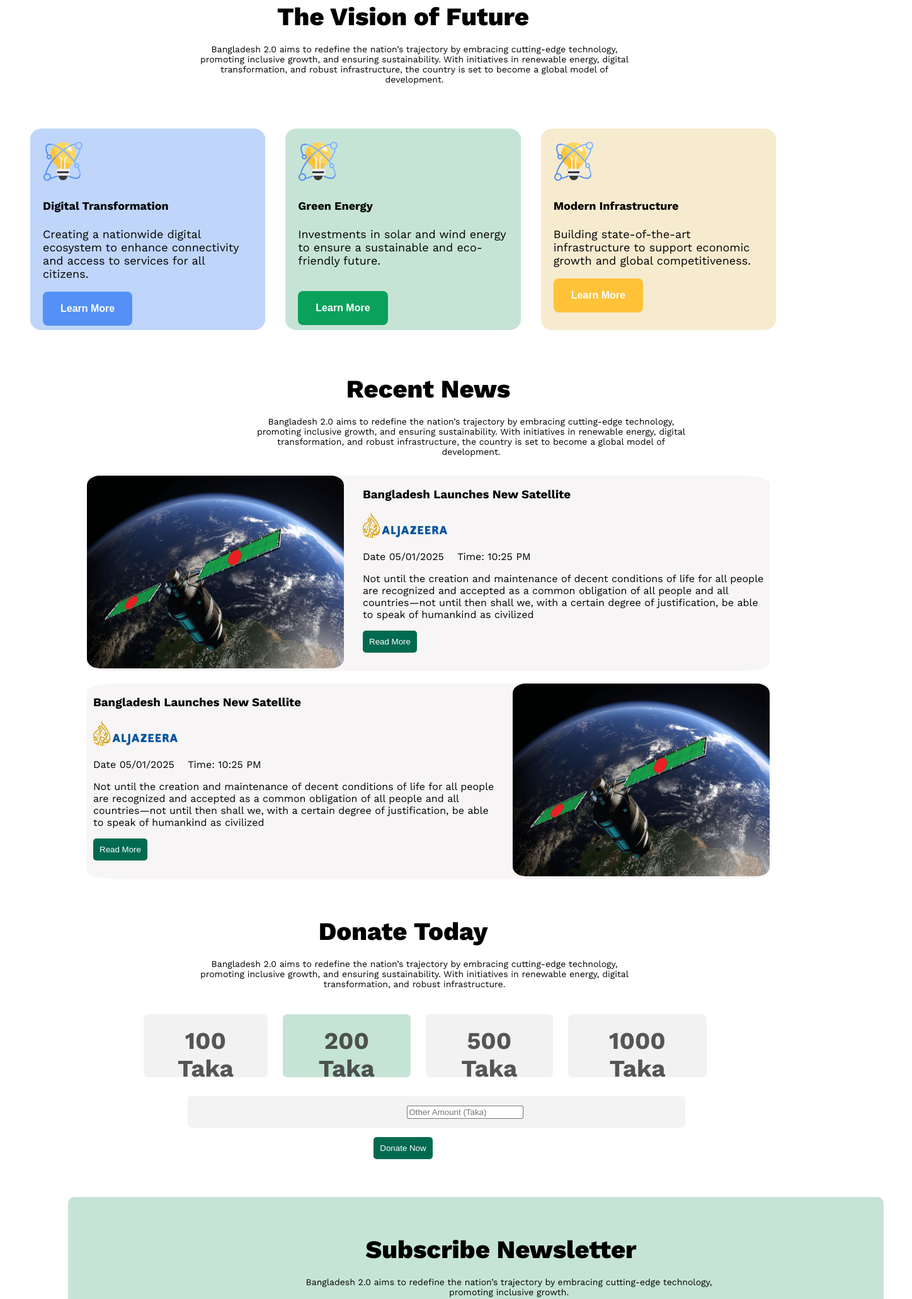
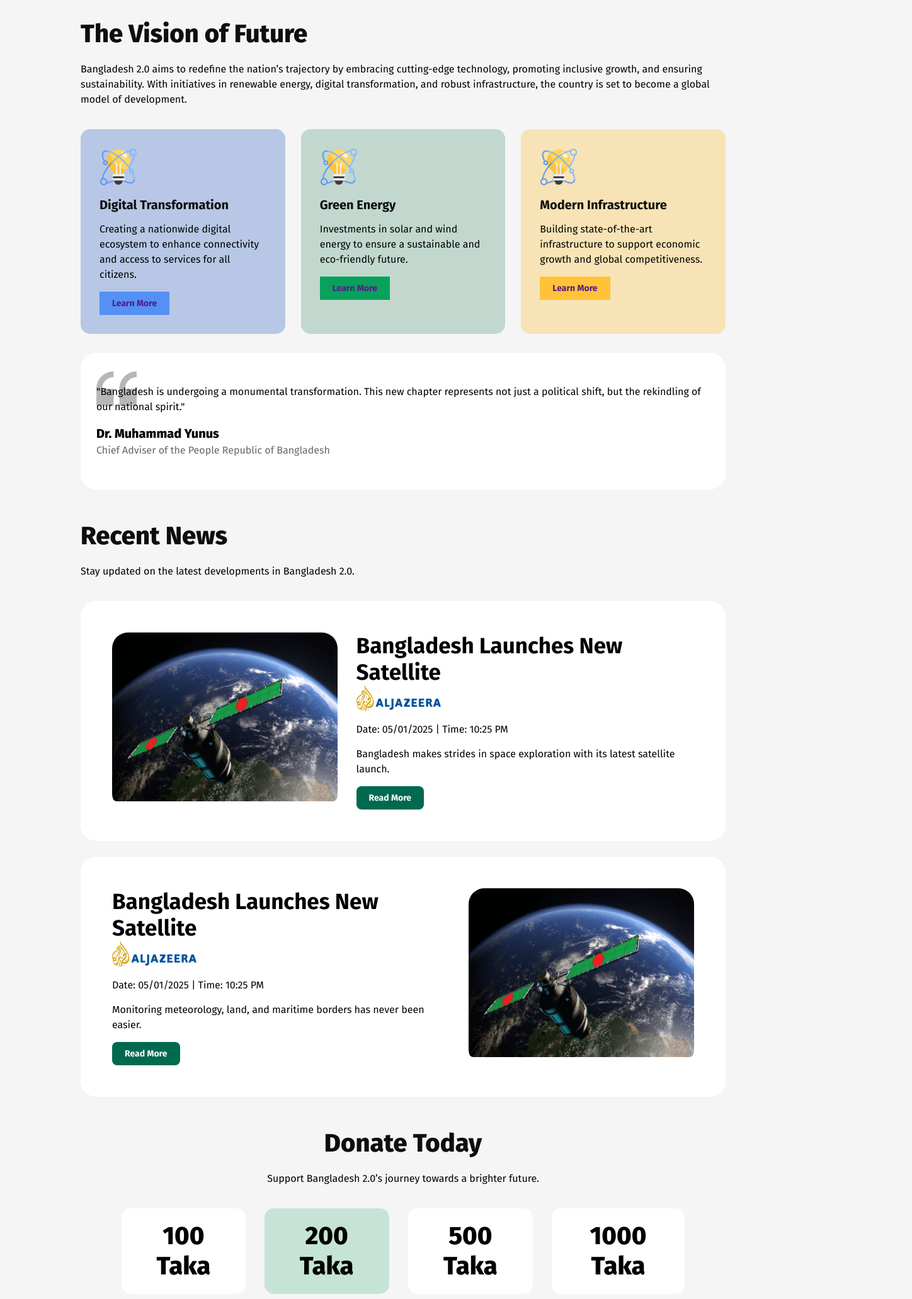
Before and after one commit to zinniaakter1/B11A1--assignment-1, a plain HTML site: page index.html in a window 1280 px wide. Shown: the part 685-2747 px from the top of the page at 63% size, 1448 px wide, since content can reach past the window. Drawn offline with nearby package versions, Linux system fonts and the light colour scheme.

Commit message:
added final styles

```diff
--- a/index.html
+++ b/index.html
@@ -1,139 +1,131 @@
 <!DOCTYPE html>
 <html lang="en">
-<head >
+<head>
     <meta charset="UTF-8">
     <meta name="viewport" content="width=device-width, initial-scale=1.0">
     <title>New Bangladesh</title>
-    <link rel="preconnect" href="https://fonts.googleapis.com">
-<link rel="preconnect" href="https://fonts.gstatic.com" crossorigin>
-<link href="https://fonts.googleapis.com/css2?family=Fira+Sans:ital,wght@0,100;0,200;0,300;0,400;0,500;0,600;0,700;0,800;0,900;1,100;1,200;1,300;1,400;1,500;1,600;1,700;1,800;1,900&family=Open+Sans:ital,wght@0,300..800;1,300..800&family=Work+Sans:ital,wght@0,100..900;1,100..900&display=swap" rel="stylesheet">
     <link rel="stylesheet" href="styles/style.css">
 </head>
-<body class="first">
-    <header class="fira-sans-static">
-        <div class="banner">
-            <div class="banner-content">
-                <h4 class="sub-title">Bangladesh 2.0</h4>
-                <h1 class="banner-title">Idea , innovation ,
-                    vision and challenges in New Bangladesh.</h1>
-             <button class="btn">Explore New Bangladesh</button>
-
-
+<body>
+    <header>
+        <nav>
+            <div class="container">
+                <a href="" class="logo">Bangladesh 2.0</a>
+                <a href="" class="btn-sign-in">Sign in</a>
             </div>
-            <div class="banner-image">
-                <img class="banner-pro-pic" src="assets/hero.png" alt="">
+        </nav>
+        <section id="hero">
+            <div class="container">
+                <div class="hero-content">
+                    <h2 class="subtitle">Bangladesh 2.0</h2>
+                    <h1 class="title">Idea, innovation, vision, and challenges in New Bangladesh.</h1>
+                    <button class="explore">Explore New Bangladesh</button>
+                </div>
+                <div class="hero-img">
+                    <img src="assets/hero.png" alt="Hero Image">
+                </div>
             </div>
-        </div>
-        <section class="vision">
-            <h3 class="section-title">The Vision of Future</h3>
-            <p class="section-description">Bangladesh 2.0 aims to redefine the nation’s trajectory by embracing cutting-edge technology, promoting inclusive growth, and ensuring sustainability. With initiatives in renewable energy, digital transformation, and robust infrastructure, the country is set to become a global model of development.</p>
-
-           <div class="model-container">
-            <div class="development-model1">
-                <img src="assets/card-icon.png" alt="">
-                <h4 class="model-title">Digital Transformation</h4>
-                <p class="model-description">Creating a nationwide digital ecosystem to enhance connectivity and access to services for all citizens.</p>
-                <button class="btn-1">Learn More</button>
+        </section>
+    </header>
+    <main>
+        <section id="vision">
+            <div class="container">
+                <h3 class="section-title">The Vision of Future</h3>
+                <p class="section-description">Bangladesh 2.0 aims to redefine the nation’s trajectory by embracing cutting-edge technology, promoting inclusive growth, and ensuring sustainability. With initiatives in renewable energy, digital transformation, and robust infrastructure, the country is set to become a global model of development.</p>
+                <div class="vision-boxes">
+                    <div class="box-item">
+                        <img src="assets/card-icon.png" alt="Digital Transformation">
+                        <h4 class="box-item-heading">Digital Transformation</h4>
+                        <p>Creating a nationwide digital ecosystem to enhance connectivity and access to services for all citizens.</p>
+                        <a href="" class="btn">Learn More</a>
+                    </div>
+                    <div class="box-item">
+                        <img src="assets/card-icon.png" alt="Green Energy">
+                        <h4 class="box-item-heading">Green Energy</h4>
+                        <p>Investments in solar and wind energy to ensure a sustainable and eco-friendly future.</p>
+                        <a href="" class="btn">Learn More</a>
+                    </div>
+                    <div class="box-item">
+                        <img src="assets/card-icon.png" alt="Modern Infrastructure">
+                        <h4 class="box-item-heading">Modern Infrastructure</h4>
+                        <p>Building state-of-the-art infrastructure to support economic growth and global competitiveness.</p>
+                        <a href="" class="btn">Learn More</a>
+                    </div>
+                </div>
+                <div class="quote-box">
+                    <p class="quote">"Bangladesh is undergoing a monumental transformation. This new chapter represents not just a political shift, but the rekindling of our national spirit."</p>
+                    <p class="quote-author">Dr. Muhammad Yunus</p>
+                    <p class="quote-designation">Chief Adviser of the People Republic of Bangladesh</p>
+                </div>
             </div>
-            <div class="development-model2">
-                <img src="assets/card-icon.png" alt="">
-                <h4 class="model-title">Green Energy</h4>
-                <p class="model-description">Investments in solar and wind energy to ensure a sustainable and eco-friendly future.</p>
-                <button class="btn-2">Learn More</button>
-            </div>
-            <div class="development-model3">
-                <img src="assets/card-icon.png" alt="">
-                <h4 class="model-title">Modern Infrastructure</h4>
-                <p class="model-description">Building state-of-the-art infrastructure to support economic growth and global competitiveness.</p>
-                <button class="btn-3">Learn More</button>
-            </div>
-           </div>
         </section>
-        <section class="recent-news">
-
+        <section id="recent-news">
             <div class="container">
                 <h3 class="section-title">Recent News</h3>
-                <p class="section-description">
-                    Bangladesh 2.0 aims to redefine the nation’s trajectory by embracing cutting-edge technology,
-                     promoting inclusive growth, and ensuring sustainability. With initiatives in renewable energy,
-                      digital transformation, and robust infrastructure, the country is set to become a global model of development.
-                </p>
-
+                <p class="section-description">Stay updated on the latest developments in Bangladesh 2.0.</p>
                 <div class="news-card">
-                    <div>
-                        <img  class="news-img"src="./Assets/satelite.png" alt="Satellite Image">
+                    <div class="news-img">
+                        <img src="assets/satelite.png" alt="Satellite Image">
                     </div>
                     <div class="news-content">
                         <h3 class="news-title">Bangladesh Launches New Satellite</h3>
                         <a href="" class="news-author">
-                            <img src="./Assets/al-jazeera.png" alt="">
+                            <img src="assets/al-jazeera.png" alt="Al Jazeera">
                         </a>
-                        <p class="news-date-time">Date 05/01/2025 &nbsp;&nbsp; Time: 10:25 PM</p>
-                        <p>Not until the creation and maintenance of decent conditions of life for all people are recognized and accepted as a common obligation of all people and all countries—not until then shall we,
-                            with a certain degree of justification, be able to speak of humankind as civilized</p>
-                            <button class="btn-primary">Read More</button>
+                        <p class="news-date-time">Date: 05/01/2025 | Time: 10:25 PM</p>
+                        <p>Bangladesh makes strides in space exploration with its latest satellite launch.</p>
+                        <a href="" class="btn btn-primary">Read More</a>
                     </div>
                 </div>
                 <div class="news-card">
                     <div class="news-content">
                         <h3 class="news-title">Bangladesh Launches New Satellite</h3>
                         <a href="" class="news-author">
-                            <img src="./Assets/al-jazeera.png" alt="">
+                            <img src="assets/al-jazeera.png" alt="Al Jazeera">
                         </a>
-                        <p class="news-date-time">Date 05/01/2025 &nbsp;&nbsp; Time: 10:25 PM</p>
-                        <p>Not until the creation and maintenance of decent conditions of life for all people are recognized and accepted as a common obligation of all people and all countries—not until then shall we,
-                            with a certain degree of justification, be able to speak of humankind as civilized</p>
-                            <button class="btn-primary">Read More</button>
+                        <p class="news-date-time">Date: 05/01/2025 | Time: 10:25 PM</p>
+                        <p>Monitoring meteorology, land, and maritime borders has never been easier.</p>
+                        <a href="" class="btn btn-primary">Read More</a>
                     </div>
-                    <div >
-                        <img class="news-img" src="./Assets/satelite.png" alt="">
+                    <div class="news-img">
+                        <img src="assets/satelite.png" alt="Satellite Image">
                     </div>
                 </div>
             </div>
         </section>
-
-        <section class="donate">
-            <div class="donate-container">
+        <section id="donate">
+            <div class="container">
                 <h3 class="section-title">Donate Today</h3>
-                <p class="section-description">
-                    Bangladesh 2.0 aims to redefine the nation’s trajectory by embracing cutting-edge technology, promoting inclusive growth, and ensuring sustainability. With initiatives in renewable energy, digital transformation, and robust infrastructure.
-                </p>
+                <p class="section-description">Support Bangladesh 2.0’s journey towards a brighter future.</p>
                 <div class="donation-boxes">
-                    <div class="donation-item">100 Taka</div>
-                    <div id="color" class="donation-item">200 Taka</div>
-                    <div class="donation-item">500 Taka</div>
-                    <div class="donation-item">1000 Taka</div>
+                    <span class="donation-item">100 Taka</span>
+                    <span class="donation-item">200 Taka</span>
+                    <span class="donation-item">500 Taka</span>
+                    <span class="donation-item">1000 Taka</span>
                 </div>
-                 <p class="txt-1"><input type="text" placeholder="Other Amount (Taka)"></p>
-                <button class="btn-primary">Donate Now</button>
+                <input type="text" placeholder="Other Amount">
+                <a href="" class="btn">Donate Now</a>
             </div>
         </section>
-        <section class="newsletter">
+        <section id="newsletter">
             <div class="container">
                 <h3 class="section-title">Subscribe Newsletter</h3>
-                <p class="section-description">
-                    Bangladesh 2.0 aims to redefine the nation’s trajectory by embracing cutting-edge technology, promoting inclusive growth.
-                </p>
-
+                <p class="section-description">Stay informed about Bangladesh 2.0 initiatives and progress.</p>
                 <div class="subscription">
-                   <p class="txt"> <input type="email" placeholder="Enter your email here"></p>
-                    <a href="">Subscribe</a>
+                    <input type="email" placeholder="Enter your email here">
+                    <a href="" class="btn">Subscribe</a>
                 </div>
                 <p class="sub-info">We promise not to spam you!</p>
             </div>
         </section>
-
-    </header>
-    <main>
-
     </main>
     <footer>
         <h3 class="section-title">Bangladesh 2.0</h3>
         <hr>
         <div class="social-icons">
-            <a href=""><img src="./Assets/facebook.png" alt="Facebook icon"></a>
-            <a href=""><img src="./Assets/instagram.png" alt="Instagram icon"></a>
-            <a href=""><img src="./Assets/x.png" alt="X icon"></a>
+            <a href=""><img src="assets/facebook.png" alt="Facebook"></a>
+            <a href=""><img src="assets/instagram.png" alt="Instagram"></a>
+            <a href=""><img src="assets/x.png" alt="Twitter"></a>
         </div>
     </footer>
 </body>
--- a/styles/style.css
+++ b/styles/style.css
@@ -1,276 +1,337 @@
- .fira-sans-static {
-  font-family: "Work Sans", serif;
-  font-optical-sizing: auto;
-  font-weight: <weight>;
-  font-style: normal;
+@import url('https://fonts.googleapis.com/css2?family=Fira+Sans:ital,wght@0,100;0,200;0,300;0,400;0,500;0,600;0,700;0,800;0,900&display=swap');
+
+* {
+    padding: 0;
+    margin: 0;
+    outline: 0;
+    border: 0;
+    box-sizing: border-box;
+}
+.explore {
+    width: 270px;
+    height: 56px;
+    background-color: #006A50;
+    border-radius: 8px;
+    color: #fff;
+    font-weight: bold;
+    display: inline-block;
+    text-align: center;
+    line-height: 56px;
+}
+nav {
+    padding: 30px 0;
+}
+html, body {
+    font-family: "Fira Sans", serif;
+    font-size: 10px;
+    background-color: var(--background-color);
+}
+p {
+    font-weight: 400;
+    line-height: 1.5;
+    font-size: 16px;
+}
+a {
+    text-decoration: none;
+}
+img {
+    width: 100%;
+    border-radius: 8px;
+}
+.btn {
+    display: inline-block;
+    padding: 10px 20px;
+    transition: all 300ms;
+    font-weight: bold;
+    font-size: 14px;
+}
+.btn-primary {
+    color: #fff;
+    background-color: var(--primary-color);
+    border-radius: 8px;
+    transition: all 300ms;
+}
+.btn:hover {
+    filter: brightness(80%);
+}
+.container {
+    width: 80vw;
+    max-width: 1140px;
+    margin: auto;
+}
+section {
+    margin-bottom: 50px;
+}
+.section-title {
+    font-weight: 800;
+    color: var(--text-color-dark);
+    font-size: 40px;
+    margin-bottom: 20px;
+}
+.section-description {
+    margin-bottom: 35px;
+}
+.box-item-heading {
+    font-weight: bold;
+    font-size: 20px;
+    color: var(--text-color-dark);
+    margin: 15px 0;
+}
+:root {
+    --primary-color: #006A50;
+    --secondary-color: #C6E4D6;
+    --background-color: #F5F5F5;
+    --text-color-dark: #0E0E0E;
+    --text-color-light: #fff;
+}
+nav .container {
+    display: flex;
+    justify-content: space-between;
+    align-items: center;
+}
+nav .logo {
+    font-size: 32px;
+    font-weight: 500;
+    color: var(--text-color-dark);
+}
+nav .btn-sign-in {
+    color: var(--primary-color);
+    font-weight: 500;
+    border: 1px solid var(--primary-color);
+    border-radius: 8px;
+    padding: 15px 30px;
+    transition: all 300ms;
+    font-size: 18px;
+}
+nav .btn-sign-in:hover {
+    background-color: var(--primary-color);
+    color: #fff;
 }
 
-.first{
-    padding: 40px;
-    background-color:white;
+/* Hero shuru  */
+#hero .container {
+    background-color: var(--secondary-color);
+    border-radius: 25px;
+    display: flex;
+    align-items: center;
+    padding: 80px 60px;
+    gap: 65px;
 }
-
-/* ...banner styles... */
-.banner{
-    font-family: "Fira Sans", serif;
+.hero-content {
+    width: 60%;
+}
+.hero-img {
+    width: 40%;
+}
+.hero-content .subtitle {
+    color: rgba(14, 14, 14, 0.5);
+    font-size: 25px;
+    margin-bottom: 25px;
+}
+.hero-content .title {
+    color: var(--text-color-dark);
+    font-size: 54px;
+    margin-bottom: 24px;
+}
+/* VISION BOX PURATA */
+.vision-boxes {
     display: flex;
-    width: 1200px;
-    height: 400px;
-    justify-content: space-between;
-    background-color: #C6E4D6;
-    padding: 100px;
-    border: 2px;
-    border-radius: 20px;
+    gap: 25px;
+    margin-bottom: 30px;
 }
-.btn{
-    background-color: #006A50;
-    padding: 20px 32px;
-    font-weight: bold;
-    color: white;
+.vision-boxes .box-item {
+    width: 100%;
+    padding: 30px;
+    border-radius: 15px;
+    transition: all 300ms;
+}
+.vision-boxes .box-item img {
+    width: 60px;
+    height: 60px;
+}
+.vision-boxes .box-item:first-child {
+    background-color: rgba(40, 95, 191, 0.3);
+}
+.vision-boxes .box-item:nth-child(2) {
+    background-color: rgba(76, 149, 115, 0.3);
+}
+.vision-boxes .box-item:last-child {
+    background-color: rgba(252, 187, 34, 0.3);
+}
+.vision-boxes .box-item:hover {
+    filter: drop-shadow(10px 10px 10px rgba(0, 0, 0, 0.5));
+}
+.vision-boxes .box-item p {
+    margin-bottom: 15px;
+}
+.box-item-btn {
+    color: #fff;
     border-radius: 8px;
-    border: none;
-    font-size: 18px 12px;
 }
-.banner-content{
-    max-width: 580px;
+.vision-boxes .box-item:first-child a {
+    background-color: #5490F5;
 }
-.sub-title{
-     color: dimgray;
-     font-size: 24px;
-     padding: 4px;
-     margin-bottom: 0;
+.vision-boxes .box-item:nth-child(2) a {
+    background-color: #09A15C;
 }
-.banner-title{
-    font-weight: bold;
-    font-size: 49px;
-    margin-bottom: 40px ;
-    margin-top: 0;
-
+.vision-boxes .box-item:last-child a {
+    background-color: #FFC239;
 }
-.banner-pro-pic{
-    width: 474px ;
+.quote-box {
+    background-image: url(../assets/quote-bg.png);
+    background-repeat: no-repeat;
+    padding: 50px 25px;
+    background-color: #fff;
+    background-position: 25px 25px;
+    border-radius: 25px;
 }
-
-/*... vision section design... */
-.section-title{
-    font-weight: bold;
-    font-size: 40px;
+.quote-box .quote {
+    margin-bottom: 15px;
 }
-.section-description{
-    font-size: 16;
-    margin: 0px;
+.quote-box .quote-author {
+    font-weight: 800;
+    font-size: 20px;
 }
-
-/* model1 styles */
-.model-container{
+.quote-box .quote-designation {
+    opacity: 0.6;
+}
+ /* EI JAYGA THEKE NEWS SHURU */
+.news-card {
     display: flex;
-    gap: 32px;
-    padding-top: 40px;
-    border: 2px;
-    border-radius: 20%;
-    font-size: 18px;
+    background-color: #fff;
+    padding: 50px;
+    border-radius: 25px;
+    gap: 30px;
+    margin-bottom: 25px;
 }
-.development-model1{
-    height: 280px;
-    width: 500px;
-    background-color: #bfd5fa;
-    padding: 20px;
-    border: 2px;
-    border-radius: 5%;
-
+.news-img {
+    width: 40%;
+    border-radius: 25px;
+    overflow: hidden;
 }
-.btn-1{
-    background-color: #5490F5;
-    color: white;
-    font-size: 16px;
-    padding: 18px 28px;
-    font-weight: bold;
-    border-radius: 8px;
-    border: none;
-    margin-bottom: 5px;
+.news-content {
+    width: 60%;
 }
-
-/* model2 styles */
-.development-model2{
-    height: 280px;
-    width: 500px;
-    background-color: #C6E4D6;
-    padding: 20px;
-    border: 2px;
-    border-radius: 5%;
-
+.news-content .news-title {
+    font-size: 35px;
 }
-.btn-2{
-    background-color: #09A15C;
-    color: white;
-    font-size: 16px;
-    padding: 18px 28px;
-    font-weight: bold;
-    border-radius: 8px;
-    border: none;
-    margin-top: 20px;
+.news-content img {
+    width: 25%;
+    display: inline-block;
+    margin-bottom: 15px;
 }
-/* model3 styles */
-.development-model3{
-    height: 280px;
-    width: 500px;
-    background-color: #F7EBCF;
-    padding: 20px;
-    border: 2px;
-    border-radius: 5%;
+.news-content p {
+    margin-bottom: 15px;
 }
-.btn-3{
-    background-color: #FFC239 ;
-    color: white;
-    font-size: 16px;
-    padding: 18px 28px;
-    font-weight: bold;
-    border-radius: 8px;
-    border: none;
-}
-
-
- /*... Recent news section styles... */
-.section{
-    margin-bottom: 50px;
- }
-.news-card{
-    display: flex;
-    margin-bottom: 20px;
-    gap: 20px;
-    background-color: rgba(230, 223, 223, 0.315);
-    border-radius: 4%;
-}
-.news-content{
-   padding-left: 10px;
-}
-.news-img{
-    height: 306px;
-    width:408px;
-    border-radius:5%;
-}
-.btn-primary{
-    background-color: #006A50;
-    border-radius: 5px;
-    border: none;
-    padding: 10px;
-    color: white;
-}
-.btn-primary:hover{
-    color: wheat;
-}
-
-/* ...donate section design... */
-.donate-container{
-      text-align: center;
-      margin: auto;
-}
-.section-title{
+/* DONATE BOX EI JAYGAY */
+#donate {
     text-align: center;
 }
-.donation-boxes{
+#donate .container {
+    padding: 0 30px;
+}
+.donation-boxes {
     display: flex;
-    padding: 10px;
-    gap: 24px;
-    margin: 20px 100px;
-    border-radius: 5%;
-    height: 100px;
-    padding-left: 80px;
+    gap: 30px;
+    margin: 35px;
 }
-.donation-item{
-    background-color: rgba(220, 217, 217, 0.349);
-    padding: 20px;
-    color: #272525c5;
+.donation-item {
+    flex-grow: 1;
+    background-color: #fff;
+    padding: 20px 50px;
+    border-radius: 15px;
+    font-size: 40px;
+    font-weight: 800;
+    transition: all 300ms;
+}
+.donation-item:nth-child(2) {
+    background-color: var(--secondary-color);
+}
+.donation-item:hover {
+    background-color: #09A15C;
+    filter: drop-shadow(10px 10px 10px rgba(0, 0, 0, 0.5));
+    color: #fff;
+}
+#donate input {
+    width: 90%;
+    margin: auto;
+    padding: 15px;
+    text-align: center;
+    margin-bottom: 20px;
+    border-bottom: 1px solid var(--secondary-color);
+}
+#donate input::placeholder {
+    opacity: 0.7;
+    font-size: 20px;
+}
+#donate a {
+    background-color: var(--primary-color);
+    color: #fff;
+    border-radius: 8px;
+}
+/* EIKHANE NEWSLATER DESIGN ASE */
+#newsletter .container {
+    background-color: var(--secondary-color);
+    border-radius: 25px;
+    text-align: center;
+    padding: 80px 0;
+}
+#newsletter .section-description {
+    width: 50%;
+    margin: 20px auto;
+}
+#newsletter .subscription {
+    width: 70%;
+    margin: auto;
+    margin-bottom: 15px;
+}
+#newsletter .subscription input {
+    display: inline-block;
+    width: 75%;
+    height: 40px;
+    margin-right: 0;
+    padding: 0 20px;
+    border-top-left-radius: 4px;
+    border-bottom-left-radius: 4px;
+    vertical-align: middle;
+}
+#newsletter .subscription a {
+    display: inline-block;
+    color: #fff;
+    height: 40px;
+    line-height: 40px;
+    padding: 0 25px;
+    margin-left: -5px;
+    background-color: var(--primary-color);
+    border-top-right-radius: 10px;
+    border-bottom-right-radius: 10px;
+    vertical-align: middle;
+    font-size: 15px;
     font-weight: bold;
-    font-size: 38px;
-    border-radius: 7px 7px;
 }
-#color{
-    background-color: #C6E4D6;
+#newsletter .sub-info {
+    color: rgba(14, 14, 14, 0.7);
+    font-size: 10px;
+    font-weight: bold;
 }
-.txt-1{
-    text-decoration: none;
-    margin-bottom: 15px;
-    background-color: rgba(243, 243, 243, 0.966);
-    width: 700px;
-    height: 35px;
-    border: none;
-    border-radius: 5px;
-    align-items: center;
-    margin-left: 250px;
-    padding-top: 15px;
-    padding-left: 90px;
+/* FOOTER ER DESIGN EKHANE */
+footer {
+    text-align: center;
+    background-color: #fff;
+    padding: 50px 20%;
 }
-  /* shared styles */
-.section-title{
-    font-weight: 800;
-    font-size: 40px;
-    margin-bottom: 20px;
-    justify-content: center;
-
+footer hr {
+    border: 1px solid #ccc;
+    margin: 10px 0 20px 0;
 }
-
-.section-description{
-    text-align: center;
-    margin-bottom: 30px;
-    font-size: 14px;
-    width: 700px;
-    font-weight: 550px ;
-    padding-left: 260px;
+footer .social-icons img {
+    height: 25px;
+    width: 25px;
+    display: inline-block;
+    margin: 0 10px;
+    transition: all 300ms;
 }
-/* Newsletter section styles */
-.newsletter{
-    background-color:#C6E4D6;
-    width: 1295px;
-    height: 380px;
-    margin-left: 60px;
-    margin-top: 60px;
-    border: none;
-    border-radius: 10px 10px;
+footer .social-icons img:hover {
+    border-radius: 50%;
+    border: 2px solid var(--primary-color);
 }
-.container{
-    align-content: center;
-    padding-top: 20px;
-    margin: 10px;
-    border: none;
-    border-radius: 12px;
-    padding-left: 80px;
-}
-.subscription{
-    display: flex;
-}
-.subscription a{
-    text-align: center;
-    color: white;
-    background-color: #006A50;
-    height: 46px;
-    width: 140px;
-    font-weight: bold;
-    margin: 16px 0;
-    border-radius: 5px;
-    }
-    .txt{
-        text-decoration: none;
-        margin-bottom: 20px;
-        background-color: rgba(243, 243, 243, 0.966);
-        width: 550px;
-        height: 35px;
-        border: none;
-        border-radius: 5px;
-        align-items: center;
-        margin-left: 160px;
-        padding-top: 11px;
-        padding-left: 30px;
-    }
-.sub-info{
-    text-align: center;
-    padding-top: 5px;
-
-}
-/* Icon styles */
-.social-icons{
-    text-align: center;
-
-
-
-}
```
Lines whose indentation alone changed are shown as unchanged.
